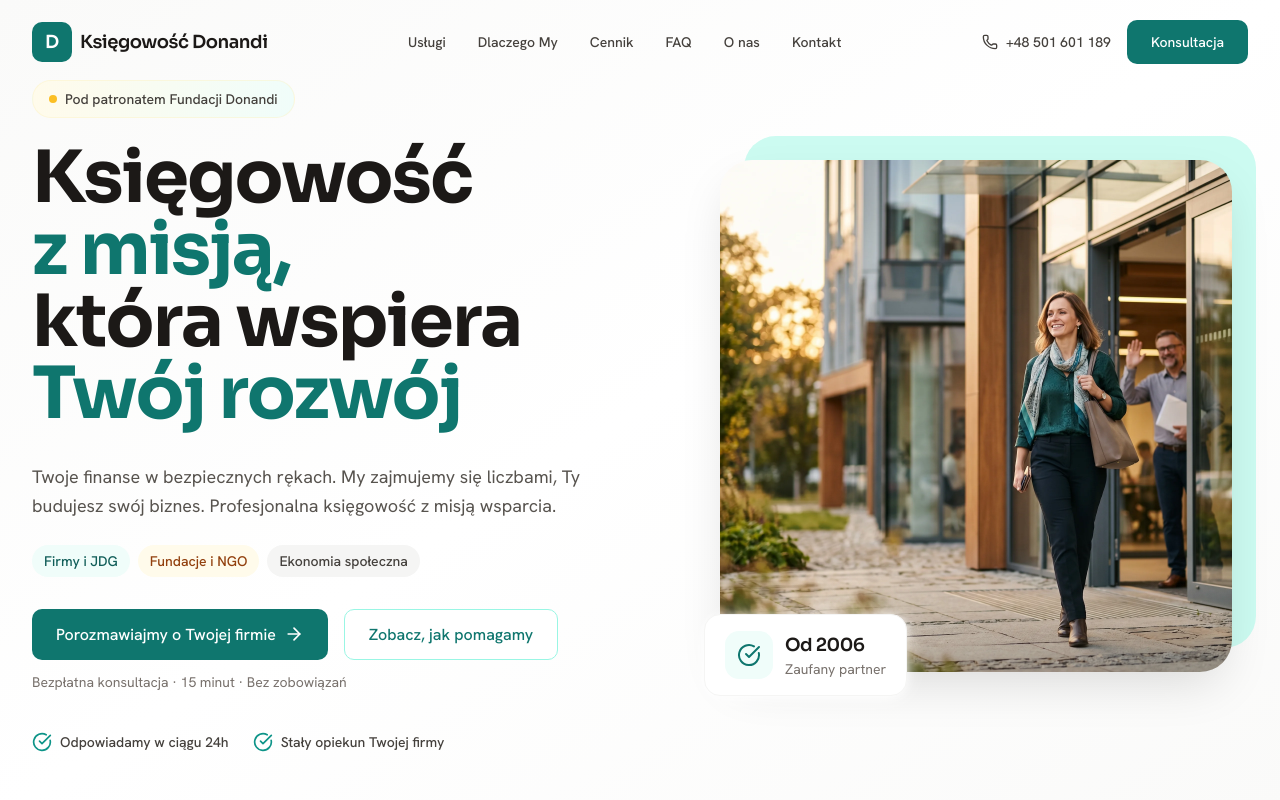
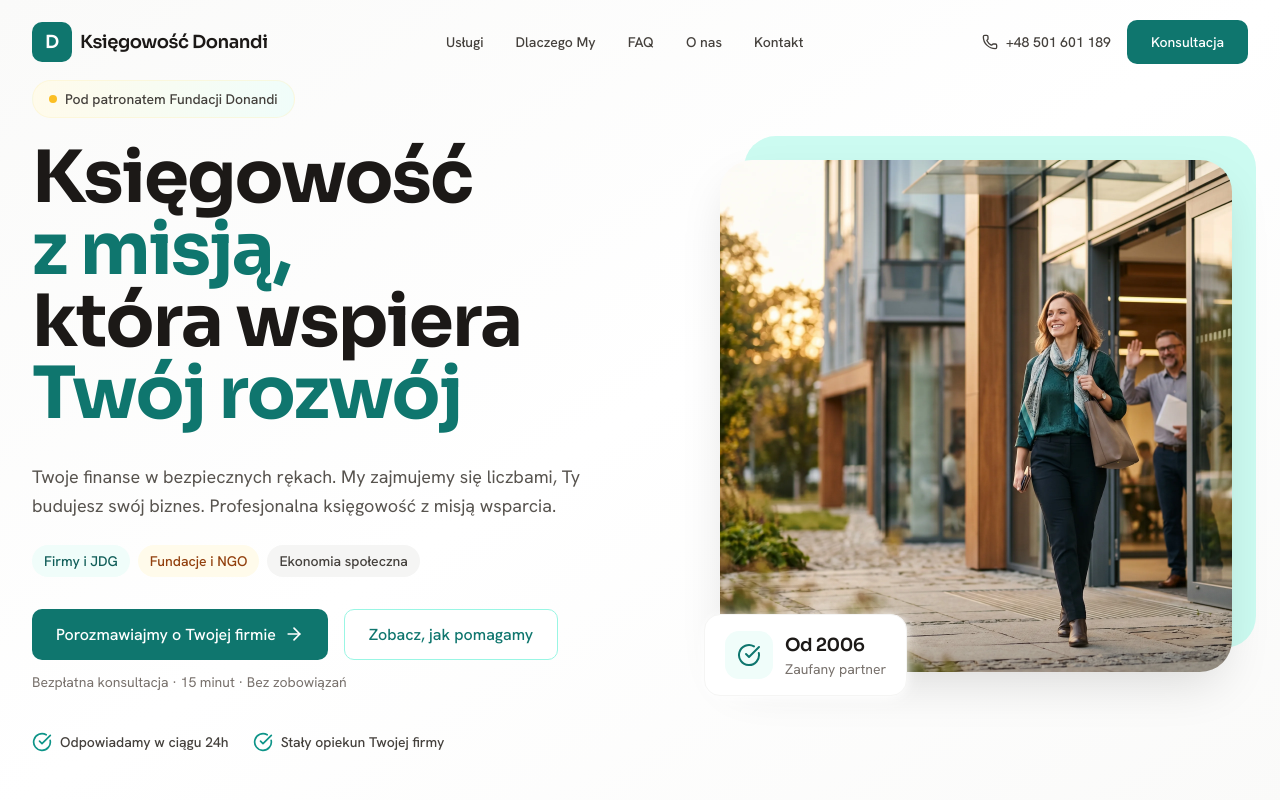
Before and after one commit to Bandzyrka/donandi-website, a React (Vite) app: page / in a window 1280 px wide. Shown: the top 800 px of the page. Built offline with nearby package versions, Linux system fonts and the light colour scheme.

Commit message:
Remove dead Cennik link from nav and footer

```diff
--- a/src/sections/Footer.tsx
+++ b/src/sections/Footer.tsx
@@ -15,7 +15,6 @@ const footerLinks = {
   company: [
     { name: 'O nas', href: '#about' },
     { name: 'FAQ', href: '#faq' },
-    { name: 'Cennik', href: '#pricing' },
     { name: 'Opinie', href: '#testimonials' },
   ],
   contact: [
--- a/src/sections/Navigation.tsx
+++ b/src/sections/Navigation.tsx
@@ -17,7 +17,6 @@ const Navigation = () => {
   const navLinks = [
     { name: 'Usługi', href: '#services' },
     { name: 'Dlaczego My', href: '#why-choose-us' },
-    { name: 'Cennik', href: '#pricing' },
     { name: 'FAQ', href: '#faq' },
     { name: 'O nas', href: '#about' },
     { name: 'Kontakt', href: '#contact' },
```
